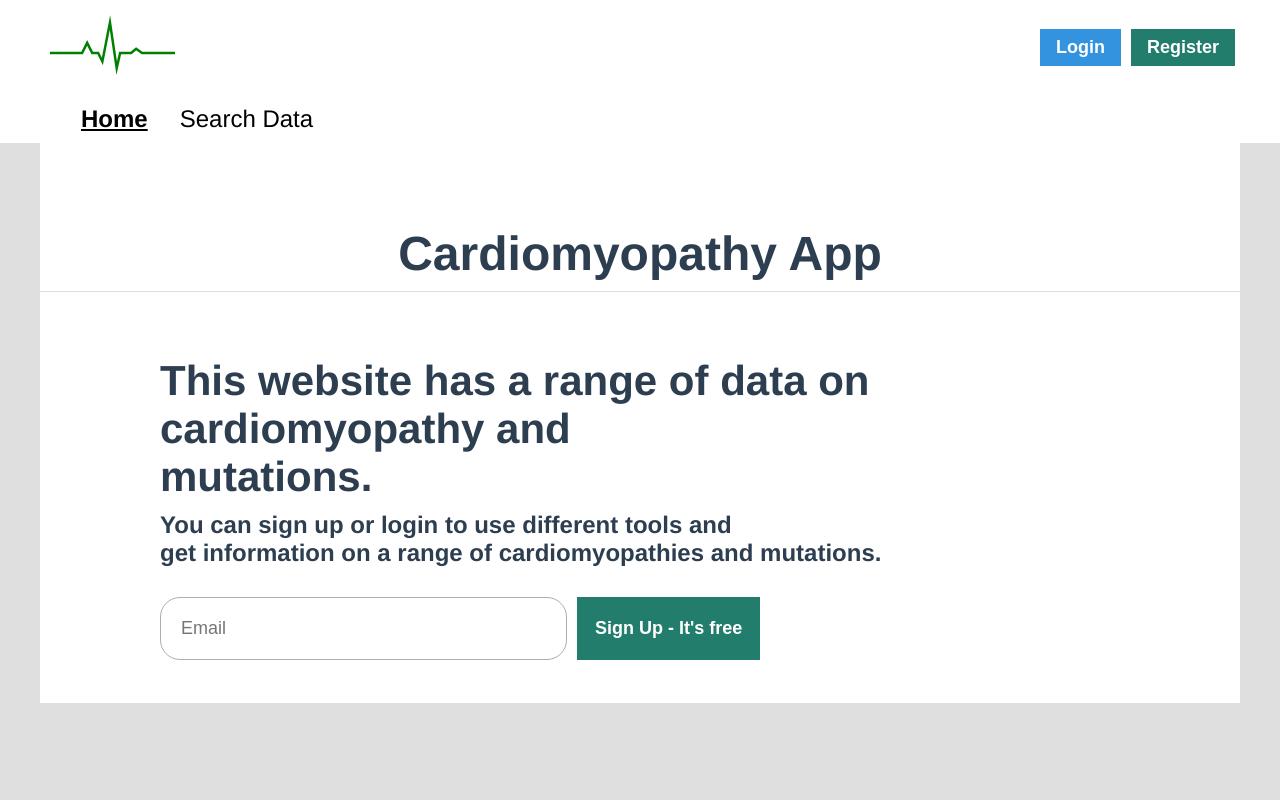
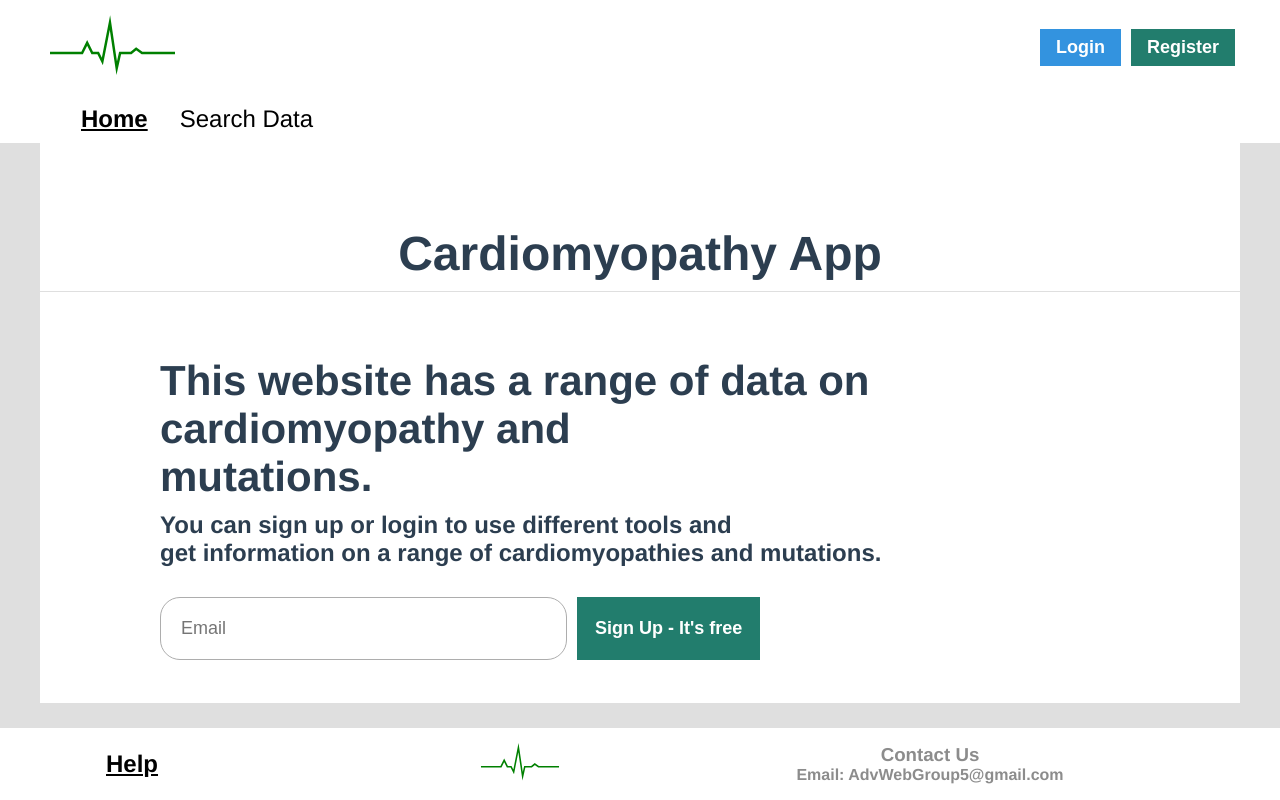
Before and after one commit to farhan200024/cardiomyopathy-vue-app, a Vue app in the folder cardiomyopathy-app/: page / in a window 1280 px wide. Built offline with nearby package versions, Linux system fonts and the light colour scheme; no server answers; what vue3-apexcharts would draw is missing.

Commit message:
Created Footer

```diff
--- a/cardiomyopathy-app/src/App.vue
+++ b/cardiomyopathy-app/src/App.vue
@@ -5,15 +5,17 @@
       <router-view />
     </div>
   </article>
+  <Footer />
 </template>
 
 <script>
 import Header from './components/Header'
+import Footer from './components/Footer'
 import { useStore } from 'vuex'
 import { onMounted } from 'vue'
 
 export default {
-  components: { Header },
+  components: { Header, Footer },
   setup() {
     const store = useStore()
 
--- /dev/null
+++ b/cardiomyopathy-app/src/components/Footer.vue
@@ -0,0 +1,117 @@
+<template>
+
+    <footer>
+
+        <div class = "wrapperFooter">
+
+            <nav class = "navbarFooter">
+
+                <router-link :to = "{ name: 'Home' }">Help</router-link>
+
+            </nav>
+
+			<router-link class = "polylineFooter" :to = "{ name: 'Home' }">
+				<svg version = "1.0" xmlns = "http://www.w3.org/2000/svg" xmlns:xlink = "http://www.w3.org/1999/xlink" x = "0px" y = "0px" width = "100px" height = "38px" viewBox = "0 0 150 73" enable-background = "new 0 0 150 73" xml:space = "preserve">
+					<polyline fill = "none" stroke = "green" stroke-width = "3" stroke-miterlimit = "10" points = "0,45.486 38.514,45.486 44.595,33.324 50.676,45.486 57.771,45.486 62.838,55.622 71.959,9 80.067,63.729 84.122,45.486 97.297,45.486 103.379,40.419 110.473,45.486 150,45.486" />
+				</svg>
+			</router-link>
+
+            <div class = "contact">
+
+                <h3>Contact Us</h3>
+                <h4>Email: AdvWebGroup5@gmail.com</h4>
+
+            </div>
+
+        </div>
+
+    </footer>
+
+</template>
+
+<script>
+export default {
+
+}
+</script>
+
+<style>
+
+    footer {
+		background: white;
+        position: fixed;
+        left: 0;
+        bottom: 0;
+        width: 100%;
+        text-align: center;
+	}
+
+	.wrapperFooter {
+		max-width: 1200px;
+		margin: 0 auto;
+        margin-right: 0%;
+		display: flex;
+		padding: 5px;
+        padding-right: 0%;
+		justify-content: space-between;
+		align-items: center;
+        flex-direction: row;
+	}
+
+	footer .wrapperFooter {
+		color: #dfdfdf;
+	}
+
+	.navbarFooter {
+		max-width: 1150px;
+		padding-right: 0%;
+        margin-left: 0%;
+		padding: 10px;
+		text-align: left;
+        width: 30%;
+
+	}
+
+	.navbarFooter a {
+		cursor: pointer;
+		font-size: 24px;
+		text-decoration: none;
+		color: black;
+		padding: 8px 16px;
+	}
+
+	.navbarFooter a:hover {
+		background: #dfdfdf;
+	}
+
+	.navbarFooter a.router-link-active {
+		font-weight: bold;
+		text-decoration: underline;
+	}
+
+	.polylineFooter {
+		margin: 10px;
+		cursor: pointer;
+        position: relative;
+	}
+
+	.polylineFooter svg {
+		width: 100px;
+		height: 38px;
+
+	}
+
+    .contact{
+        margin: 0 auto;
+    }
+
+    .contact h4{
+        float: right;
+        color: #8c8c8c;
+    }
+
+    .contact h3{
+        color: #8c8c8c;
+    }
+
+</style>
```
